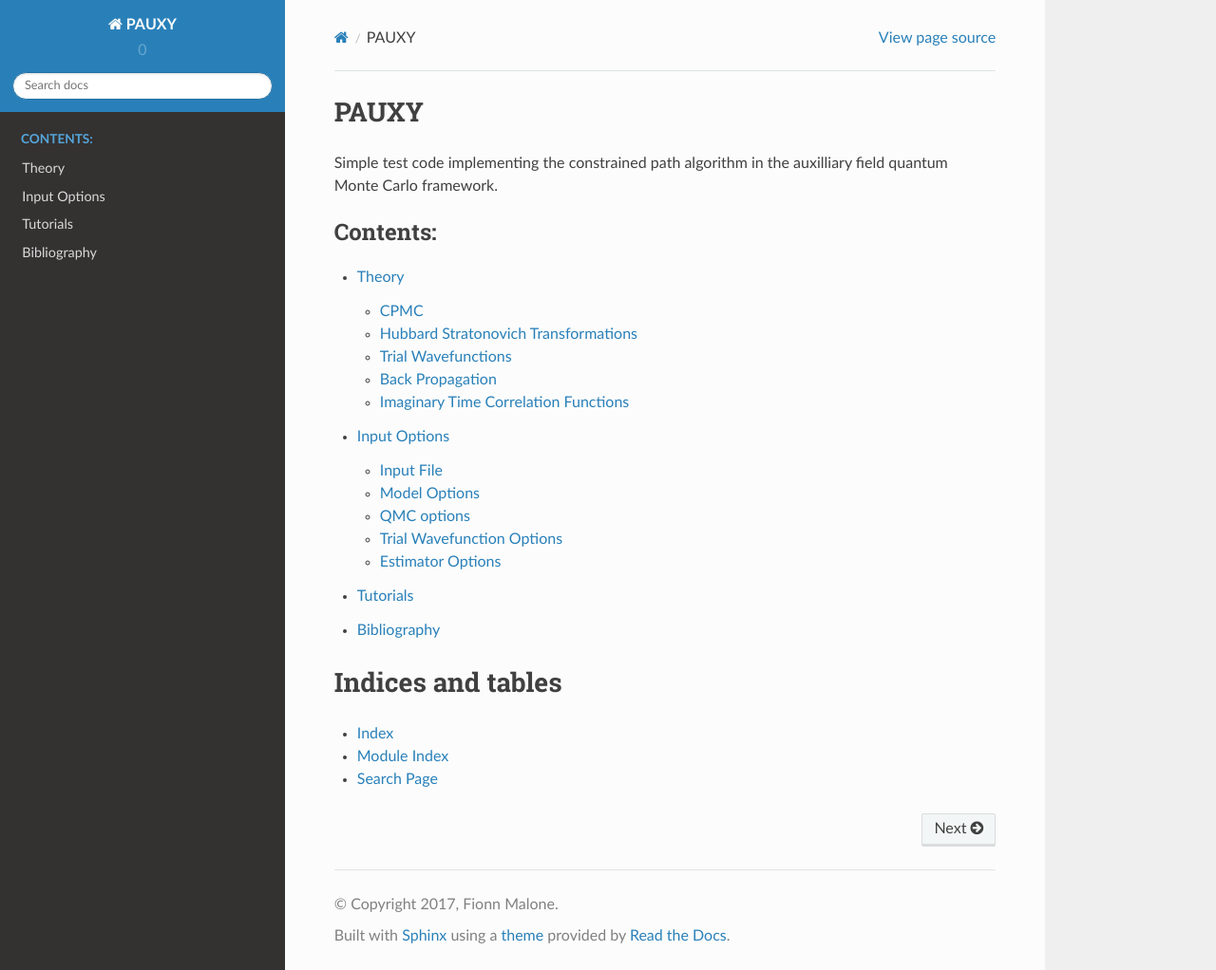
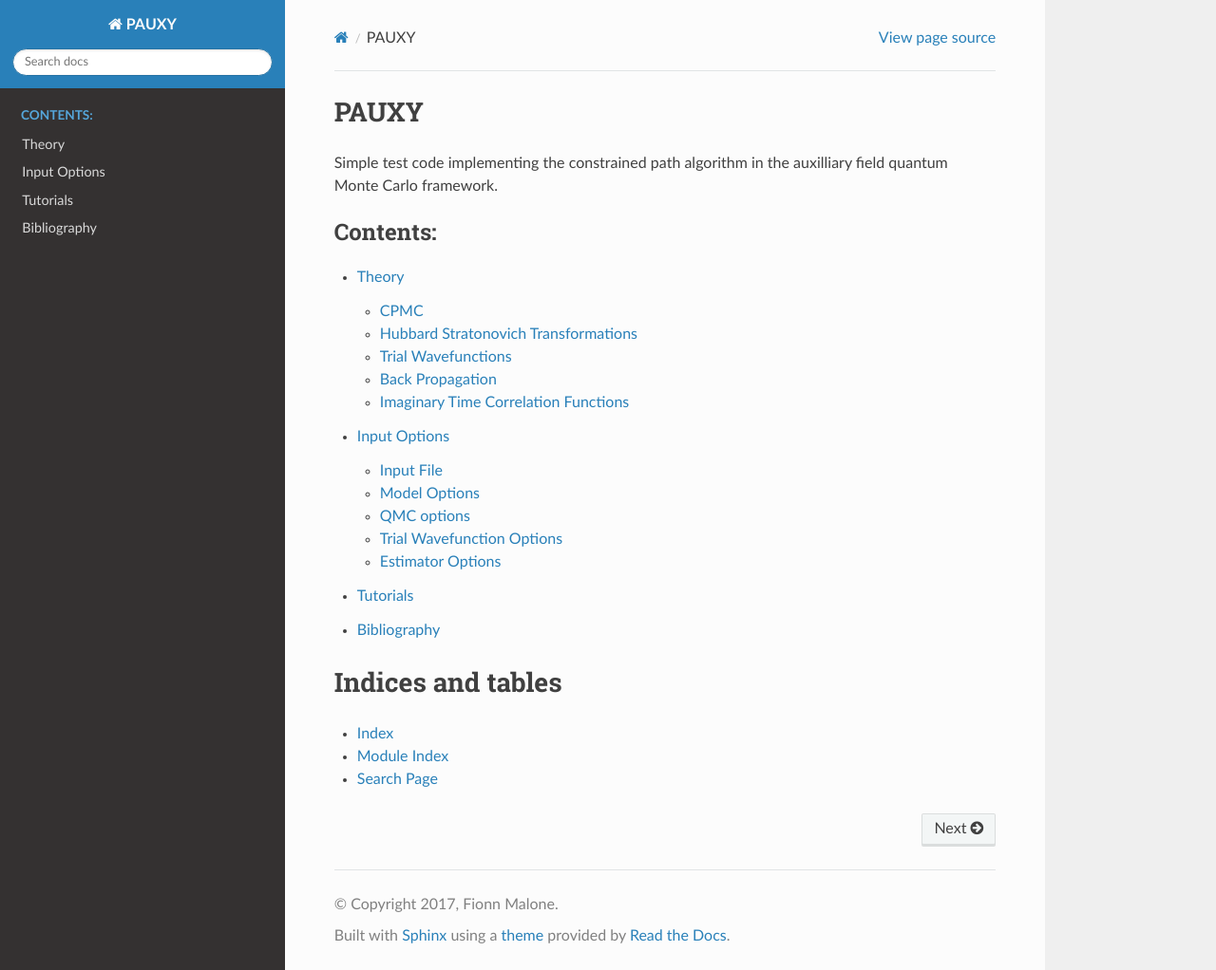
Before and after one commit to pauxy-qmc/pauxy, a Sphinx documentation site: the page built from docs/source/index.rst, in a window 1280 px wide and 1022 px high. Shown: the whole window at 95% size. Built offline with Sphinx 7.4.7 and the Read the Docs theme 2.0.0, drawn with Linux system fonts in a browser that asks for light colours.

Commit message:
Remove version.

```diff
--- a/docs/source/conf.py
+++ b/docs/source/conf.py
@@ -62,9 +62,9 @@ author = 'Fionn Malone'
 # built documents.
 #
 # The short X.Y version.
-version = '0'
+# version = '0'
 # The full version, including alpha/beta/rc tags.
-release = '0'
+# release = '0'
 
 # The language for content autogenerated by Sphinx. Refer to documentation
 # for a list of supported languages.
```
